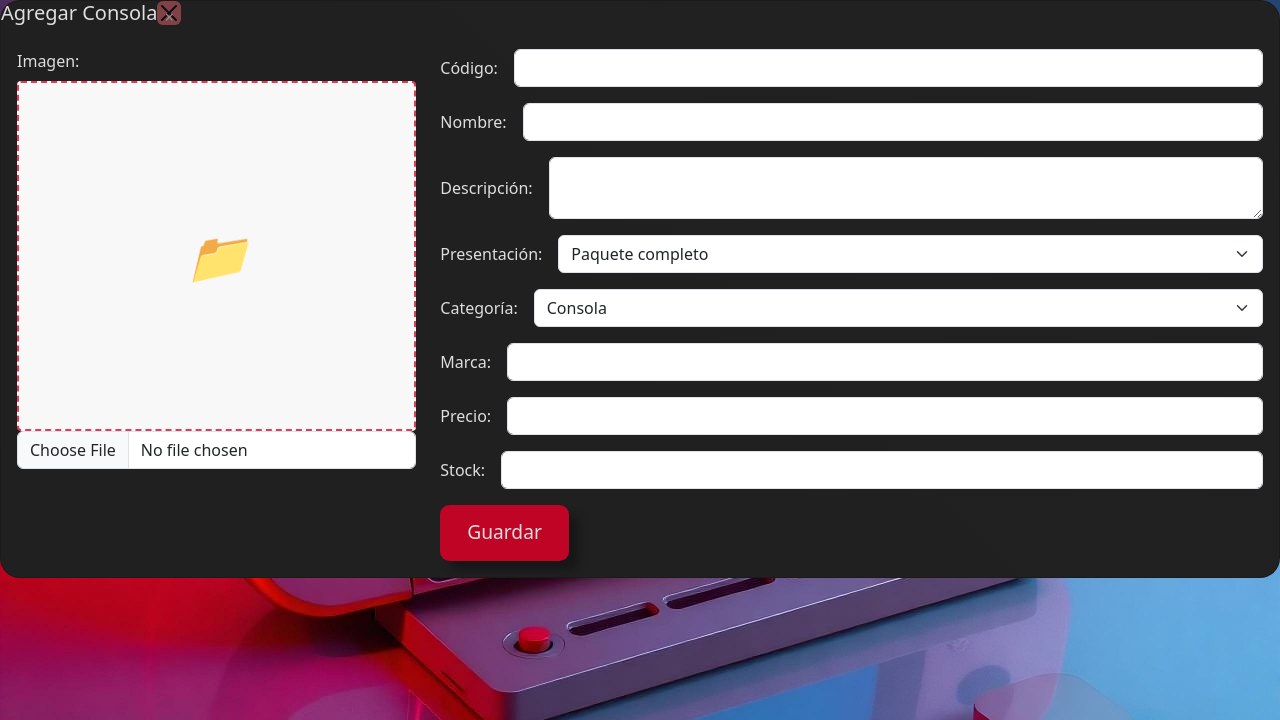
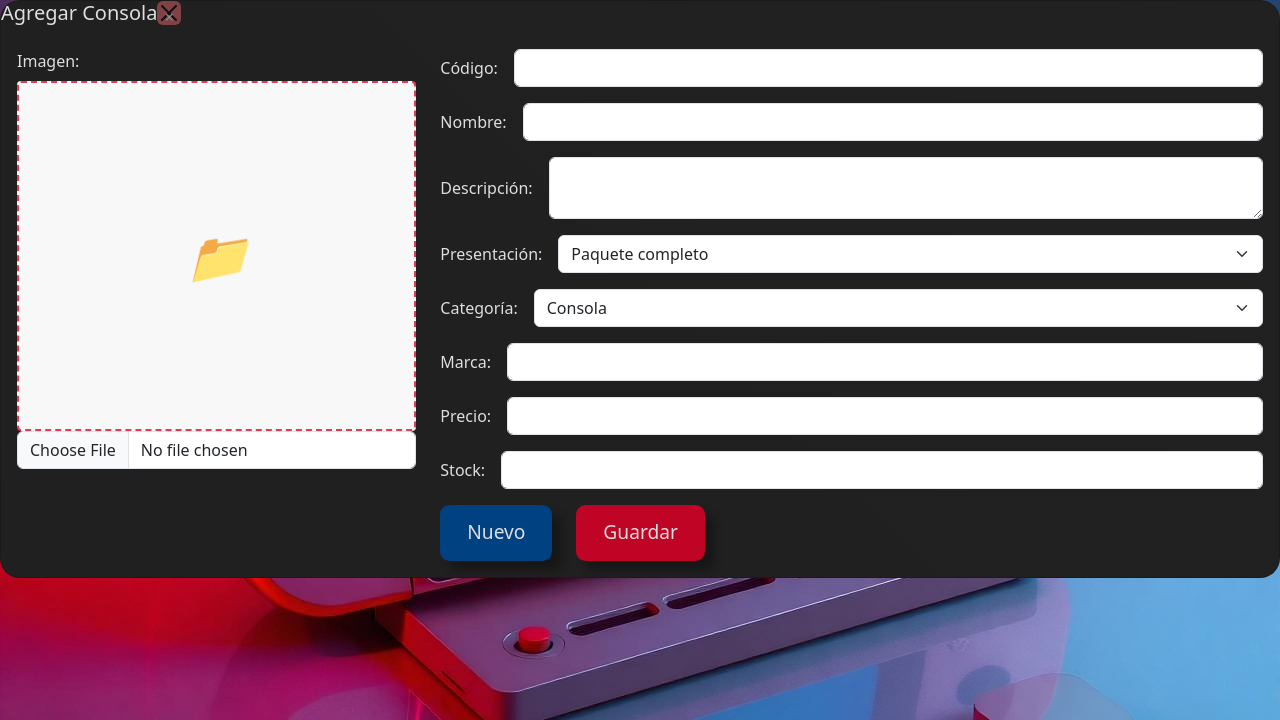
Before and after one commit to RachellRG29/PrograIII_2024_Semi, a Django app: page /crud_admi/ in a window 1280 px wide. Shown: the part 80-800 px from the top of the page. Run offline with Django 5.2, Linux system fonts and the light colour scheme; data comes from the database, SQL or seed files in the repository; some libraries are stand-ins or nearby versions.

Commit message:
creacion boton nuevo, consola.html

```diff
--- a/appconsole/consolexpress/templates/consolas.html
+++ b/appconsole/consolexpress/templates/consolas.html
@@ -67,6 +67,7 @@
                         <label for="stock" class="col-form-label me-3">Stock:</label>
                         <input type="number" class="form-control" id="stock" name="stock" onblur="validarStock(this)" required>
                     </div>
+                    <button type="reset" class="btnNuevo">Nuevo</button>
                     <button type="submit" class="btnGuardar">Guardar</button>
                 </div>
             </div>
@@ -400,13 +401,6 @@ function validarStock(input){
 </script>
 
 <style>
-
-    /*popover header*/
-    /*.popover-header{
-        background-color: #dc3e57;
-
-    }*/
-
     .card{
         background: linear-gradient(45deg, #202020 40%, #212121);
         color: #DEDEDE;
@@ -450,7 +444,7 @@ function validarStock(input){
 }
 
 
-    /*Diseño boton guardar*/
+/*Diseño boton guardar*/
 .btnGuardar {
   position: relative;
   font-size: 1.2em;
@@ -461,6 +455,8 @@ function validarStock(input){
   border-radius: 0.5em;
   color: #DEDEDE;
   box-shadow: 0.5em 0.5em 0.5em rgba(0, 0, 0, 0.3);
+  margin-left: 20px;
+
 }
 
 .btnGuardar:before {
@@ -486,6 +482,43 @@ function validarStock(input){
   transform: translate(0.1em, 0.1em);
 }
 
+
+/*Diseño boton nuevo*/
+.btnNuevo {
+  position: relative;
+  font-size: 1.2em;
+  padding: 0.7em 1.4em;
+  background-color: #004182;
+  text-decoration: none;
+  border: none;
+  border-radius: 0.5em;
+  color: #DEDEDE;
+  box-shadow: 0.5em 0.5em 0.5em rgba(0, 0, 0, 0.3);
+}
+
+.btnNuevo:before {
+  position: absolute;
+  content: '';
+  height: 0;
+  width: 0;
+  top: 0;
+  left: 0;
+  background: linear-gradient(135deg, rgba(33,33,33,1) 0%, rgb(33, 33, 33) 50%, rgb(0, 65, 130) 50%, rgb(0, 65, 130) 60%);
+  border-radius: 0 0 0.5em 0;
+  box-shadow: 0.2em 0.2em 0.2em rgba(0, 0, 0, 0.3);
+  transition: 0.3s;
+}
+
+.btnNuevo:hover::before {
+  width: 1.6em;
+  height: 1.6em;
+}
+
+.btnNuevo:active {
+  box-shadow: 0.2em 0.2em 0.3em rgba(0, 0, 0, 0.3);
+  transform: translate(0.1em, 0.1em);
+}
+
 /*Boton cerrar consola*/
 .btnCloseConsola {
     background-color: #e1646e !important;
```
